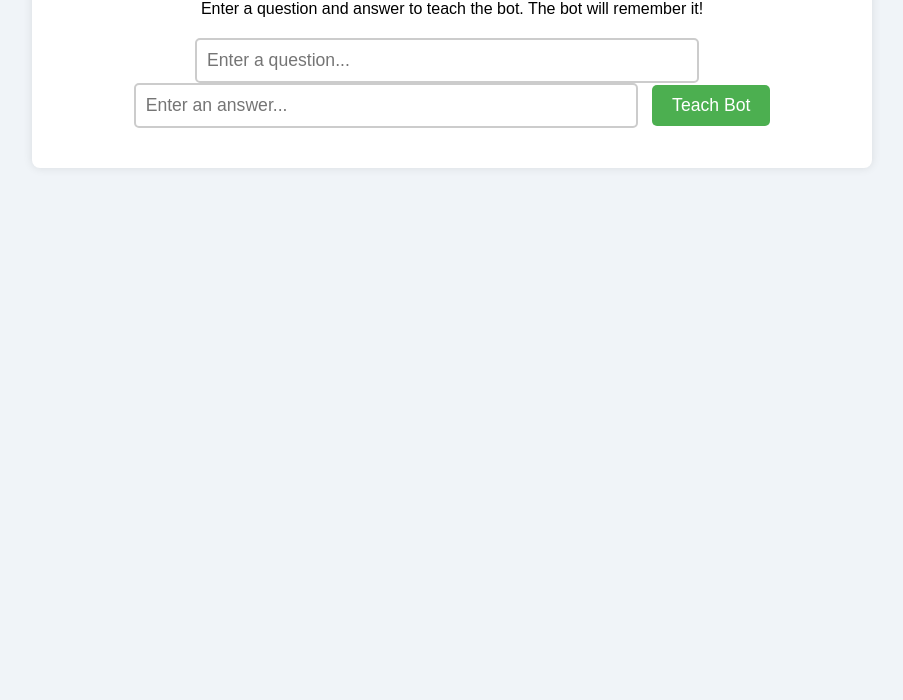
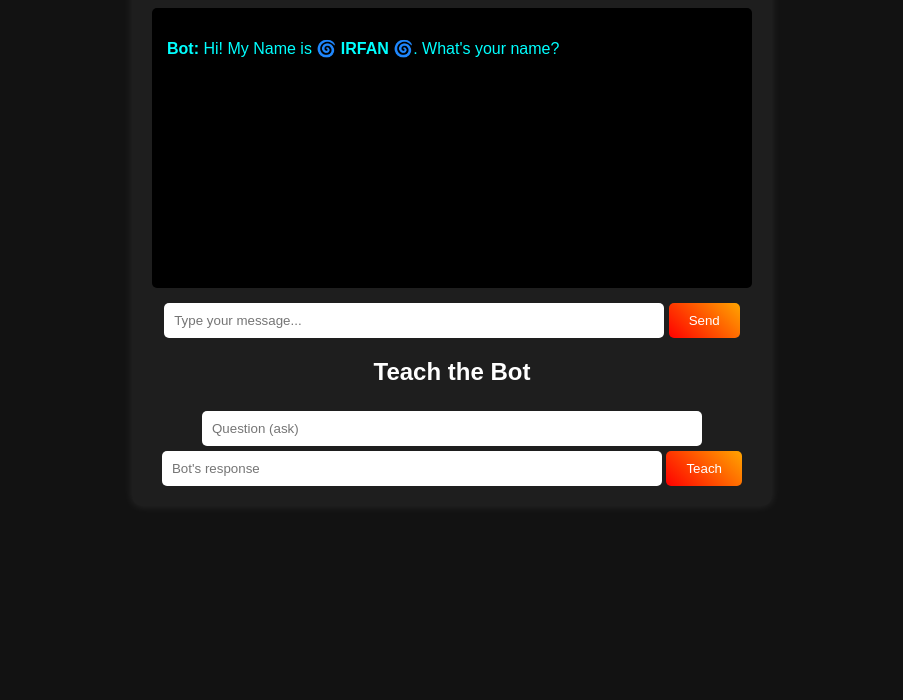
Before and after one commit to irfanpc420/My-api-simma, a website: page public/index.html in a window 1280 px wide. Shown: the part 100-800 px from the top of the page, without its empty margins (188-1091 px from the left). Drawn offline with Linux system fonts and the light colour scheme.

Commit message:
Update index.html

```diff
--- a/public/index.html
+++ b/public/index.html
@@ -3,113 +3,109 @@
 <head>
     <meta charset="UTF-8">
     <meta name="viewport" content="width=device-width, initial-scale=1.0">
-  <title>Teach the Bot</title>
-  <link rel="stylesheet" href="styles.css">
+    <title>Chatbot - IRFAN</title>
     <style>
         body {
             font-family: Arial, sans-serif;
-      background-color: #f0f4f8;
-      margin: 0;
-      padding: 0;
+            background-color: #121212;
+            color: white;
+            text-align: center;
         }
-
         .container {
-      width: 100%;
-      max-width: 800px;
-      margin: 0 auto;
+            width: 90%;
+            max-width: 600px;
+            margin: auto;
+            background: #1e1e1e;
             padding: 20px;
-      text-align: center;
-      background-color: white;
-      box-shadow: 0 0 10px rgba(0, 0, 0, 0.1);
-      border-radius: 8px;
+            border-radius: 10px;
+            box-shadow: 0 0 10px rgba(255, 255, 255, 0.1);
         }
-
         h1 {
-      color: #333;
-      font-size: 2em;
+            color: cyan;
         }
-
-    .input-group {
-      margin: 20px 0;
+        .chat-box {
+            background: black;
+            color: cyan;
+            padding: 15px;
+            border-radius: 5px;
+            height: 250px;
+            overflow-y: auto;
+            margin-bottom: 10px;
+            text-align: left;
         }
-
-    input[type="text"] {
-      width: 60%;
+        input {
+            width: 80%;
             padding: 10px;
-      font-size: 1.1em;
-      border: 2px solid #ccc;
+            border: none;
             border-radius: 5px;
-      margin-right: 10px;
+            margin-top: 5px;
         }
-
         button {
-      padding: 10px 20px;
-      font-size: 1.1em;
-      background-color: #4CAF50;
+            background: linear-gradient(45deg, red, orange);
             color: white;
             border: none;
+            padding: 10px 20px;
+            cursor: pointer;
             border-radius: 5px;
-      cursor: pointer;
+            margin-top: 5px;
         }
-
         button:hover {
-      background-color: #45a049;
-    }
-
-    .response {
-      margin-top: 20px;
-      font-size: 1.2em;
-      color: #4CAF50;
-    }
-
-    .error {
-      margin-top: 20px;
-      font-size: 1.2em;
-      color: red;
+            opacity: 0.8;
         }
     </style>
 </head>
 <body>
 
     <div class="container">
-    <h1>Teach the Bot</h1>
-    <p>Enter a question and answer to teach the bot. The bot will remember it!</p>
-
-    <div class="input-group">
-      <input type="text" id="ask" placeholder="Enter a question..." />
-      <input type="text" id="answer" placeholder="Enter an answer..." />
-      <button onclick="teachBot()">Teach Bot</button>
+        <h1>Chatbot</h1>
+        <div class="chat-box" id="chat">
+            <p><b>Bot:</b> Hi! My Name is 🌀 <b>IRFAN</b> 🌀. What's your name?</p>
         </div>
 
-    <div id="response" class="response"></div>
-    <div id="error" class="error"></div>
+        <input type="text" id="userInput" placeholder="Type your message...">
+        <button onclick="sendMessage()">Send</button>
+
+        <h2>Teach the Bot</h2>
+        <input type="text" id="teachQuestion" placeholder="Question (ask)">
+        <input type="text" id="teachAnswer" placeholder="Bot's response">
+        <button onclick="teachBot()">Teach</button>
     </div>
 
     <script>
-    async function teachBot() {
-      const ask = document.getElementById('ask').value.trim().toLowerCase();
-      const answer = document.getElementById('answer').value.trim();
+        async function sendMessage() {
+            let input = document.getElementById('userInput').value;
+            let chatBox = document.getElementById('chat');
 
-      if (!ask || !answer) {
-        document.getElementById('error').textContent = 'Please provide both question and answer!';
-        return;
+            if (input.trim() === '') return;
+
+            chatBox.innerHTML += `<p><b>You:</b> ${input}</p>`;
+            document.getElementById('userInput').value = '';
+
+            // API থেকে উত্তর আনা
+            let response = await fetch('/api/chatbot?message=' + encodeURIComponent(input));
+            let data = await response.json();
+
+            setTimeout(() => {
+                chatBox.innerHTML += `<p><b>Bot:</b> ${data.reply || "I'm still learning, IRFAN is improving me! 😊"}</p>`;
+                chatBox.scrollTop = chatBox.scrollHeight;
+            }, 1000);
         }
 
-      try {
-        const response = await fetch(`http://localhost:2040/teach?ask=${encodeURIComponent(ask)}&ans=${encodeURIComponent(answer)}`);
-        const data = await response.json();
+        async function teachBot() {
+            let question = document.getElementById('teachQuestion').value;
+            let answer = document.getElementById('teachAnswer').value;
 
-        if (data.err) {
-          document.getElementById('error').textContent = data.err;
-          document.getElementById('response').textContent = '';
-        } else {
-          document.getElementById('response').textContent = `Successfully taught: "${answer}" for "${ask}"`;
-          document.getElementById('error').textContent = '';
-        }
-      } catch (error) {
-        document.getElementById('error').textContent = 'Failed to teach the bot. Try again later.';
-        document.getElementById('response').textContent = '';
-      }
+            if (question.trim() === '' || answer.trim() === '') return alert("Please enter both question and answer!");
+
+            // API-তে নতুন তথ্য পাঠানো
+            let response = await fetch('/api/teach', {
+                method: 'POST',
+                headers: { 'Content-Type': 'application/json' },
+                body: JSON.stringify({ question, answer })
+            });
+
+            let result = await response.json();
+            alert(result.message);
         }
     </script>
 
```
Lines whose indentation alone changed are shown as unchanged.
